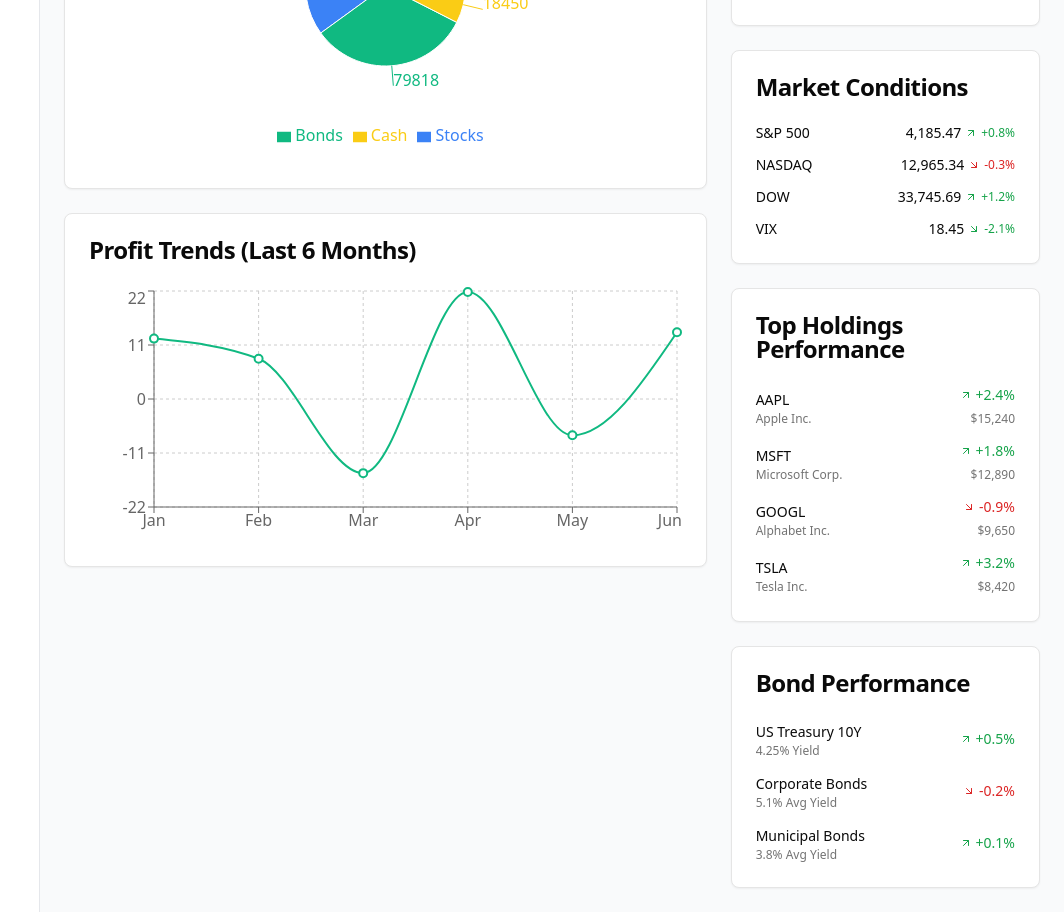
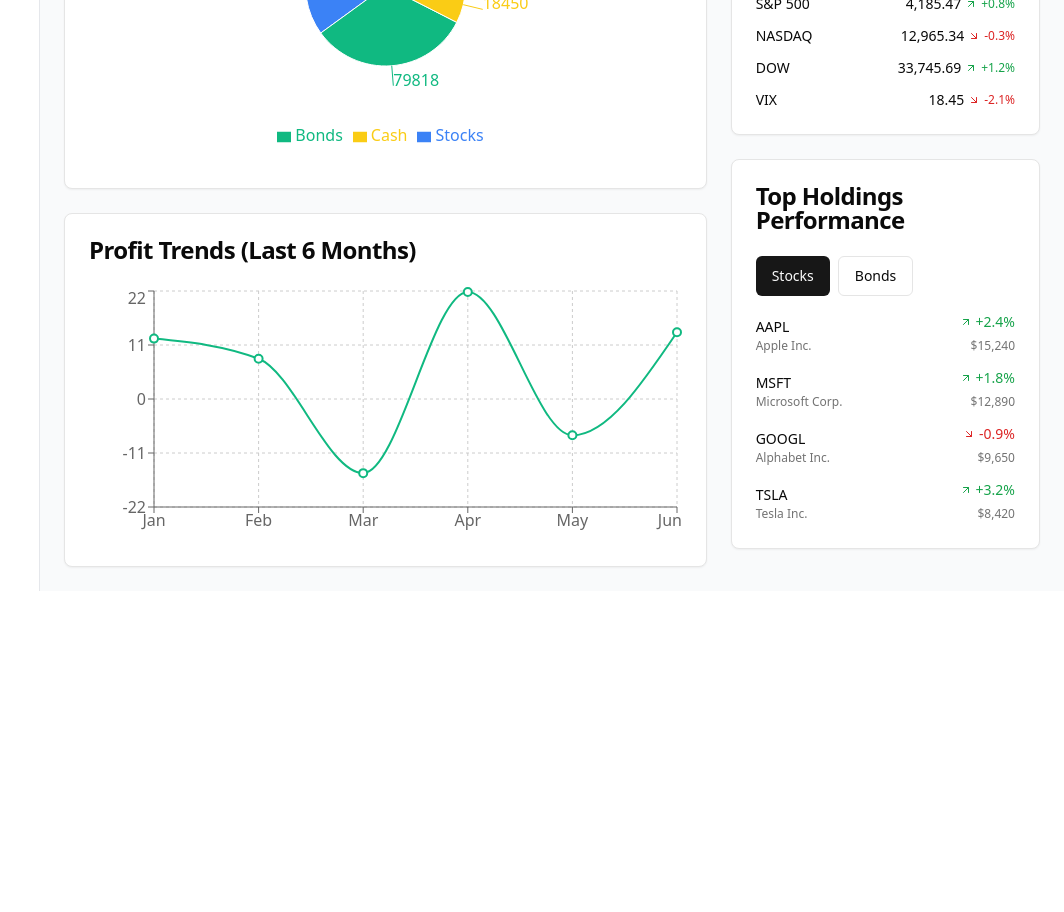
Before and after one commit to hyxONick/hsbc-training-frontend, a React (Vite) app: page /dashboard in a window 1280 px wide. Shown: the part 580-1492 px from the top of the page, without its empty margins (216-1280 px from the left). After the commit the page ends 1171 px from the top, so only its background shows below. Built offline with nearby package versions, Linux system fonts and the light colour scheme.

Commit message:
add tab for top holding performance

```diff
--- a/src/pages/Dashboard.jsx
+++ b/src/pages/Dashboard.jsx
@@ -1,7 +1,7 @@
+import { useState } from "react"
 import { Card, CardContent, CardHeader, CardTitle } from "/src/components/ui/card"
 import { Button } from "/src/components/ui/button"
 import { Avatar, AvatarFallback, AvatarImage } from "/src/components/ui/avatar"
-import { Progress } from "/src/components/ui/progress"
 import {
   Settings,
   Bell,
@@ -16,14 +16,13 @@ import {
   ArrowDownRight,
   Globe,
 } from "lucide-react"
-
-import { PieChart, Pie, Cell, Legend, Tooltip, ResponsiveContainer } from 'recharts'
-import { LineChart, Line, XAxis, YAxis, CartesianGrid } from 'recharts'
+import { PieChart, Pie, Cell, Legend, Tooltip, ResponsiveContainer } from "recharts"
+import { LineChart, Line, XAxis, YAxis, CartesianGrid } from "recharts"
 
 const assetData = [
-    { name: 'Stocks', value: 147402 },
-    { name: 'Bonds', value: 79818 },
-    { name: 'Cash', value: 18450 },
+  { name: "Stocks", value: 147402 },
+  { name: "Bonds", value: 79818 },
+  { name: "Cash", value: 18450 },
 ]
 
 const profitTrendData = [
@@ -35,9 +34,34 @@ const profitTrendData = [
   { month: "Jun", profit: 13.6 },
 ]
 
-const COLORS = ['#3B82F6', '#10B981', '#FACC15']  // 蓝、绿、黄
+const netWorth = 245670
+
+const stockData = [
+  { symbol: "AAPL", name: "Apple Inc.", value: 15240, change: 2.4 },
+  { symbol: "MSFT", name: "Microsoft Corp.", value: 12890, change: 1.8 },
+  { symbol: "GOOGL", name: "Alphabet Inc.", value: 9650, change: -0.9 },
+  { symbol: "TSLA", name: "Tesla Inc.", value: 8420, change: 3.2 },
+]
+
+const bondData = [
+  { name: "US Treasury 10Y", yield: "4.25%", change: 0.5 },
+  { name: "Corporate Bonds", yield: "5.1%", change: -0.2 },
+  { name: "Municipal Bonds", yield: "3.8%", change: 0.1 },
+]
+
+const marketData = [
+  { name: "S&P 500", value: "4,185.47", change: 0.8 },
+  { name: "NASDAQ", value: "12,965.34", change: -0.3 },
+  { name: "DOW", value: "33,745.69", change: 1.2 },
+  { name: "VIX", value: "18.45", change: -2.1 },
+]
+
+
+const COLORS = ["#3B82F6", "#10B981", "#FACC15"] // 蓝、绿、黄
 
 export default function PortfolioDashboard() {
+  const [assetType, setAssetType] = useState("stocks")
+
   return (
     <div className="min-h-screen bg-gray-50">
       {/* Header */}
@@ -46,27 +70,15 @@ export default function PortfolioDashboard() {
           <div className="flex items-center space-x-4">
             <div className="text-xl font-bold text-blue-600">Portfolio Manager</div>
             <nav className="hidden md:flex space-x-6">
-              <a href="#" className="text-gray-600 hover:text-gray-900">
-                Overview
-              </a>
-              <a href="#" className="text-gray-600 hover:text-gray-900">
-                Trading
-              </a>
-              <a href="#" className="text-gray-600 hover:text-gray-900">
-                Research
-              </a>
-              <a href="#" className="text-gray-600 hover:text-gray-900">
-                Reports
-              </a>
+              <a href="#" className="text-gray-600 hover:text-gray-900">Overview</a>
+              <a href="#" className="text-gray-600 hover:text-gray-900">Trading</a>
+              <a href="#" className="text-gray-600 hover:text-gray-900">Research</a>
+              <a href="#" className="text-gray-600 hover:text-gray-900">Reports</a>
             </nav>
           </div>
           <div className="flex items-center space-x-4">
-            <Button variant="ghost" size="icon">
-              <Search className="h-4 w-4" />
-            </Button>
-            <Button variant="ghost" size="icon">
-              <Bell className="h-4 w-4" />
-            </Button>
+            <Button variant="ghost" size="icon"><Search className="h-4 w-4" /></Button>
+            <Button variant="ghost" size="icon"><Bell className="h-4 w-4" /></Button>
             <Avatar>
               <AvatarImage src="/placeholder.svg?height=32&width=32" />
               <AvatarFallback>JD</AvatarFallback>
@@ -80,28 +92,22 @@ export default function PortfolioDashboard() {
         <aside className="w-64 bg-white border-r border-gray-200 min-h-screen p-6">
           <nav className="space-y-2">
             <a href="#" className="flex items-center space-x-3 text-blue-600 bg-blue-50 p-2 rounded-lg">
-              <LayoutDashboard className="h-4 w-4" />
-              <span>Dashboard</span>
+              <LayoutDashboard className="h-4 w-4" /><span>Dashboard</span>
             </a>
             <a href="#" className="flex items-center space-x-3 text-gray-700 p-2 rounded-lg hover:bg-gray-100">
-              <FileText className="h-4 w-4" />
-              <span>Asset Detail</span>
+              <FileText className="h-4 w-4" /><span>Asset Detail</span>
             </a>
             <a href="#" className="flex items-center space-x-3 text-gray-700 p-2 rounded-lg hover:bg-gray-100">
-              <TrendingUp className="h-4 w-4" />
-              <span>Profit Analysis</span>
+              <TrendingUp className="h-4 w-4" /><span>Profit Analysis</span>
             </a>
             <a href="#" className="flex items-center space-x-3 text-gray-700 p-2 rounded-lg hover:bg-gray-100">
-              <Briefcase className="h-4 w-4" />
-              <span>Portfolio Detail</span>
+              <Briefcase className="h-4 w-4" /><span>Portfolio Detail</span>
             </a>
             <a href="#" className="flex items-center space-x-3 text-gray-700 p-2 rounded-lg hover:bg-gray-100">
-              <Globe className="h-4 w-4" />
-              <span>Market Information</span>
+              <Globe className="h-4 w-4" /><span>Market Information</span>
             </a>
             <a href="#" className="flex items-center space-x-3 text-gray-700 p-2 rounded-lg hover:bg-gray-100">
-              <Settings className="h-4 w-4" />
-              <span>Settings</span>
+              <Settings className="h-4 w-4" /><span>Settings</span>
             </a>
           </nav>
         </aside>
@@ -115,7 +121,7 @@ export default function PortfolioDashboard() {
               <p className="text-gray-600">Welcome back, here's your portfolio overview</p>
             </div>
 
-            {/* Asset Overview Cards */}
+            {/* Summary Cards */}
             <div className="grid grid-cols-1 md:grid-cols-2 lg:grid-cols-4 gap-6 mb-8">
               <Card>
                 <CardHeader className="flex flex-row items-center justify-between space-y-0 pb-2">
@@ -123,14 +129,12 @@ export default function PortfolioDashboard() {
                   <DollarSign className="h-4 w-4 text-muted-foreground" />
                 </CardHeader>
                 <CardContent>
-                  <div className="text-2xl font-bold">$245,670</div>
+                  <div className="text-2xl font-bold">${netWorth.toLocaleString()}</div>
                   <p className="text-xs text-green-600 flex items-center">
-                    <ArrowUpRight className="h-3 w-3 mr-1" />
-                    +12.5% from last month
+                    <ArrowUpRight className="h-3 w-3 mr-1" />+12.5% from last month
                   </p>
                 </CardContent>
               </Card>
-
               <Card>
                 <CardHeader className="flex flex-row items-center justify-between space-y-0 pb-2">
                   <CardTitle className="text-sm font-medium">Today's Gain/Loss</CardTitle>
@@ -139,12 +143,10 @@ export default function PortfolioDashboard() {
                 <CardContent>
                   <div className="text-2xl font-bold text-green-600">+$2,340</div>
                   <p className="text-xs text-green-600 flex items-center">
-                    <ArrowUpRight className="h-3 w-3 mr-1" />
-                    +0.96% today
+                    <ArrowUpRight className="h-3 w-3 mr-1" />+0.96% today
                   </p>
                 </CardContent>
               </Card>
-
               <Card>
                 <CardHeader className="flex flex-row items-center justify-between space-y-0 pb-2">
                   <CardTitle className="text-sm font-medium">Available Cash</CardTitle>
@@ -155,7 +157,6 @@ export default function PortfolioDashboard() {
                   <p className="text-xs text-muted-foreground">7.5% of portfolio</p>
                 </CardContent>
               </Card>
-
               <Card>
                 <CardHeader className="flex flex-row items-center justify-between space-y-0 pb-2">
                   <CardTitle className="text-sm font-medium">Total Return</CardTitle>
@@ -170,27 +171,16 @@ export default function PortfolioDashboard() {
 
             {/* Main Content Grid */}
             <div className="grid grid-cols-1 lg:grid-cols-3 gap-6">
-              {/* Left Column - Asset Distribution & Profit Trends */}
+              {/* Left Column */}
               <div className="lg:col-span-2 space-y-6">
-
-
+                {/* Asset Distribution */}
                 <Card>
-            <CardHeader>
-                <CardTitle>Asset Distribution</CardTitle>
-            </CardHeader>
+                  <CardHeader><CardTitle>Asset Distribution</CardTitle></CardHeader>
                   <CardContent>
                     <div className="h-80 w-full">
                       <ResponsiveContainer width="100%" height="100%">
                         <PieChart>
-                    <Pie
-                        data={assetData}
-                        cx="50%"
-                        cy="50%"
-                        outerRadius={80}
-                        dataKey="value"
-                        nameKey="name"
-                        label
-                    >
+                          <Pie data={assetData} cx="50%" cy="50%" outerRadius={80} dataKey="value" nameKey="name" label>
                             {assetData.map((entry, index) => (
                               <Cell key={`cell-${index}`} fill={COLORS[index % COLORS.length]} />
                             ))}
@@ -203,11 +193,9 @@ export default function PortfolioDashboard() {
                   </CardContent>
                 </Card>
 
-
+                {/* Profit Trends */}
                 <Card>
-                  <CardHeader>
-                    <CardTitle>Profit Trends (Last 6 Months)</CardTitle>
-                  </CardHeader>
+                  <CardHeader><CardTitle>Profit Trends (Last 6 Months)</CardTitle></CardHeader>
                   <CardContent>
                     <div className="h-64 w-full">
                       <ResponsiveContainer width="100%" height="100%">
@@ -222,184 +210,111 @@ export default function PortfolioDashboard() {
                     </div>
                   </CardContent>
                 </Card>
-
               </div>
 
               {/* Right Column */}
               <div className="space-y-6">
+                {/* Net Worth */}
                 <Card>
-                  <CardHeader>
-                    <CardTitle>Asset Amount</CardTitle>
-                  </CardHeader>
+                  <CardHeader><CardTitle>Net Worth</CardTitle></CardHeader>
                   <CardContent>
-                    <div className="space-y-4">
                     <div className="flex justify-between items-center">
-                        <span className="text-sm">Total Assets</span>
-                        <span className="font-semibold">$245,670</span>
-                      </div>
-                      <div className="flex justify-between items-center">
-                        <span className="text-sm">Liquid Assets</span>
-                        <span className="font-semibold">$165,852</span>
-                      </div>
-                      <div className="flex justify-between items-center">
-                        <span className="text-sm">Fixed Assets</span>
-                        <span className="font-semibold">$79,818</span>
-                      </div>
-                      <div className="flex justify-between items-center border-t pt-2">
                       <span className="text-sm font-medium">Net Worth</span>
-                        <span className="font-bold text-lg">$245,670</span>
-                      </div>
+                      <span className="font-bold text-lg">${netWorth.toLocaleString()}</span>
                     </div>
                   </CardContent>
                 </Card>
 
+                {/* Market Conditions */}
                 <Card>
-                  <CardHeader>
-                    <CardTitle>Market Conditions</CardTitle>
-                  </CardHeader>
+                  <CardHeader><CardTitle>Market Conditions</CardTitle></CardHeader>
                   <CardContent>
                     <div className="space-y-3">
-                      <div className="flex items-center justify-between">
-                        <span className="text-sm">S&P 500</span>
+                      {marketData.map((item, idx) => (
+                        <div key={idx} className="flex items-center justify-between">
+                          <span className="text-sm">{item.name}</span>
                           <div className="flex items-center">
-                          <span className="text-sm font-medium">4,185.47</span>
+                            <span className="text-sm font-medium">{item.value}</span>
+                            {item.change >= 0 ? (
+                              <>
                                 <ArrowUpRight className="h-3 w-3 text-green-600 ml-1" />
-                          <span className="text-xs text-green-600 ml-1">+0.8%</span>
+                                <span className="text-xs text-green-600 ml-1">+{item.change}%</span>
+                              </>
+                            ) : (
+                              <>
+                                <ArrowDownRight className="h-3 w-3 text-red-600 ml-1" />
+                                <span className="text-xs text-red-600 ml-1">{item.change}%</span>
+                              </>
+                            )}
                           </div>
                         </div>
-                      <div className="flex items-center justify-between">
-                        <span className="text-sm">NASDAQ</span>
-                        <div className="flex items-center">
-                          <span className="text-sm font-medium">12,965.34</span>
-                          <ArrowDownRight className="h-3 w-3 text-red-600 ml-1" />
-                          <span className="text-xs text-red-600 ml-1">-0.3%</span>
-                        </div>
-                      </div>
-                      <div className="flex items-center justify-between">
-                        <span className="text-sm">DOW</span>
-                        <div className="flex items-center">
-                          <span className="text-sm font-medium">33,745.69</span>
-                          <ArrowUpRight className="h-3 w-3 text-green-600 ml-1" />
-                          <span className="text-xs text-green-600 ml-1">+1.2%</span>
-                        </div>
-                      </div>
-                      <div className="flex items-center justify-between">
-                        <span className="text-sm">VIX</span>
-                        <div className="flex items-center">
-                          <span className="text-sm font-medium">18.45</span>
-                          <ArrowDownRight className="h-3 w-3 text-green-600 ml-1" />
-                          <span className="text-xs text-green-600 ml-1">-2.1%</span>
-                        </div>
-                      </div>
+                      ))}
                     </div>
                   </CardContent>
                 </Card>
 
+
+                {/* Stocks / Bonds Switcher */}
                 <Card>
                   <CardHeader>
-                    <CardTitle>Top Holdings Performance</CardTitle>
+                    <CardTitle>{assetType === "stocks" ? "Top Holdings Performance" : "Bond Performance"}</CardTitle>
                   </CardHeader>
                   <CardContent>
+                    <div className="flex space-x-2 mb-4">
+                      <Button variant={assetType === "stocks" ? "default" : "outline"} onClick={() => setAssetType("stocks")}>Stocks</Button>
+                      <Button variant={assetType === "bonds" ? "default" : "outline"} onClick={() => setAssetType("bonds")}>Bonds</Button>
+                    </div>
+
+                    {assetType === "stocks" ? (
                       <div className="space-y-3">
-                      <div className="flex items-center justify-between">
+                        {stockData.map((stock, idx) => (
+                          <div key={idx} className="flex items-center justify-between">
                             <div>
-                          <span className="text-sm font-medium">AAPL</span>
-                          <p className="text-xs text-muted-foreground">Apple Inc.</p>
+                              <span className="text-sm font-medium">{stock.symbol}</span>
+                              <p className="text-xs text-muted-foreground">{stock.name}</p>
                             </div>
                             <div className="text-right">
                               <div className="flex items-center">
+                                {stock.change >= 0 ? (
                                   <ArrowUpRight className="h-3 w-3 text-green-600 mr-1" />
-                            <span className="text-sm font-medium text-green-600">+2.4%</span>
+                                ) : (
+                                  <ArrowDownRight className="h-3 w-3 text-red-600 mr-1" />
+                                )}
+                                <span className={`text-sm font-medium ${stock.change >= 0 ? "text-green-600" : "text-red-600"}`}>
+                                  {stock.change >= 0 ? "+" : ""}
+                                  {stock.change}%
+                                </span>
                               </div>
-                          <span className="text-xs text-muted-foreground">$15,240</span>
+                              <span className="text-xs text-muted-foreground">${stock.value.toLocaleString()}</span>
                             </div>
                           </div>
-                      <div className="flex items-center justify-between">
+                        ))}
+                      </div>
+                    ) : (
+                      <div className="space-y-3">
+                        {bondData.map((bond, idx) => (
+                          <div key={idx} className="flex items-center justify-between">
                             <div>
-                          <span className="text-sm font-medium">MSFT</span>
-                          <p className="text-xs text-muted-foreground">Microsoft Corp.</p>
+                              <span className="text-sm font-medium">{bond.name}</span>
+                              <p className="text-xs text-muted-foreground">{bond.yield} Yield</p>
                             </div>
                             <div className="text-right">
                               <div className="flex items-center">
+                                {bond.change >= 0 ? (
                                   <ArrowUpRight className="h-3 w-3 text-green-600 mr-1" />
-                            <span className="text-sm font-medium text-green-600">+1.8%</span>
-                          </div>
-                          <span className="text-xs text-muted-foreground">$12,890</span>
-                        </div>
-                      </div>
-                      <div className="flex items-center justify-between">
-                        <div>
-                          <span className="text-sm font-medium">GOOGL</span>
-                          <p className="text-xs text-muted-foreground">Alphabet Inc.</p>
-                        </div>
-                        <div className="text-right">
-                          <div className="flex items-center">
+                                ) : (
                                   <ArrowDownRight className="h-3 w-3 text-red-600 mr-1" />
-                            <span className="text-sm font-medium text-red-600">-0.9%</span>
-                          </div>
-                          <span className="text-xs text-muted-foreground">$9,650</span>
-                        </div>
-                      </div>
-                      <div className="flex items-center justify-between">
-                        <div>
-                          <span className="text-sm font-medium">TSLA</span>
-                          <p className="text-xs text-muted-foreground">Tesla Inc.</p>
-                        </div>
-                        <div className="text-right">
-                          <div className="flex items-center">
-                            <ArrowUpRight className="h-3 w-3 text-green-600 mr-1" />
-                            <span className="text-sm font-medium text-green-600">+3.2%</span>
-                          </div>
-                          <span className="text-xs text-muted-foreground">$8,420</span>
+                                )}
+                                <span className={`text-sm font-medium ${bond.change >= 0 ? "text-green-600" : "text-red-600"}`}>
+                                  {bond.change >= 0 ? "+" : ""}
+                                  {bond.change}%
+                                </span>
                               </div>
                             </div>
                           </div>
-                  </CardContent>
-                </Card>
-
-                <Card>
-                  <CardHeader>
-                    <CardTitle>Bond Performance</CardTitle>
-                  </CardHeader>
-                  <CardContent>
-                    <div className="space-y-3">
-                      <div className="flex items-center justify-between">
-                        <div>
-                          <span className="text-sm font-medium">US Treasury 10Y</span>
-                          <p className="text-xs text-muted-foreground">4.25% Yield</p>
+                        ))}
                       </div>
-                        <div className="text-right">
-                          <div className="flex items-center">
-                            <ArrowUpRight className="h-3 w-3 text-green-600 mr-1" />
-                            <span className="text-sm font-medium text-green-600">+0.5%</span>
-                          </div>
-                        </div>
-                      </div>
-                      <div className="flex items-center justify-between">
-                        <div>
-                          <span className="text-sm font-medium">Corporate Bonds</span>
-                          <p className="text-xs text-muted-foreground">5.1% Avg Yield</p>
-                        </div>
-                        <div className="text-right">
-                          <div className="flex items-center">
-                            <ArrowDownRight className="h-3 w-3 text-red-600 mr-1" />
-                            <span className="text-sm font-medium text-red-600">-0.2%</span>
-                          </div>
-                        </div>
-                      </div>
-                      <div className="flex items-center justify-between">
-                        <div>
-                          <span className="text-sm font-medium">Municipal Bonds</span>
-                          <p className="text-xs text-muted-foreground">3.8% Avg Yield</p>
-                        </div>
-                        <div className="text-right">
-                          <div className="flex items-center">
-                            <ArrowUpRight className="h-3 w-3 text-green-600 mr-1" />
-                            <span className="text-sm font-medium text-green-600">+0.1%</span>
-                          </div>
-                        </div>
-                      </div>
-                    </div>
+                    )}
                   </CardContent>
                 </Card>
               </div>
```
Lines whose indentation alone changed are shown as unchanged.
